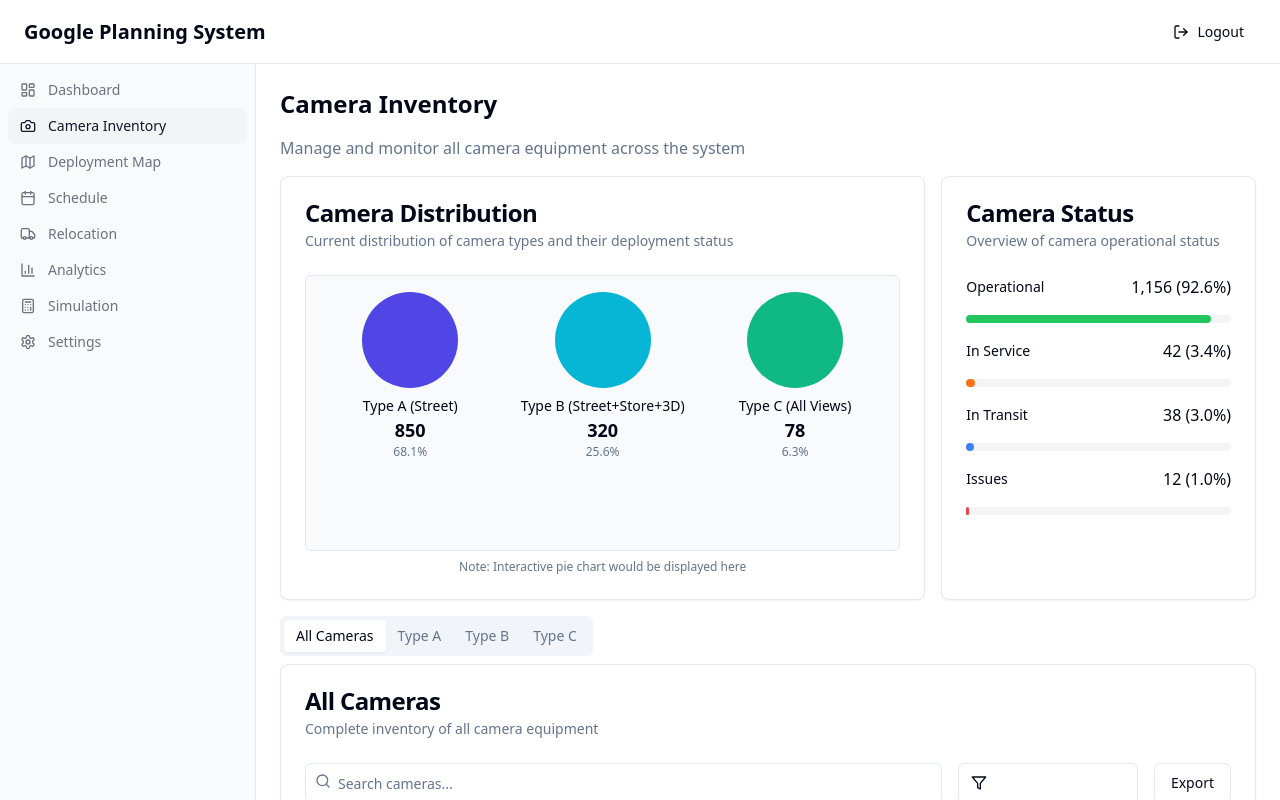
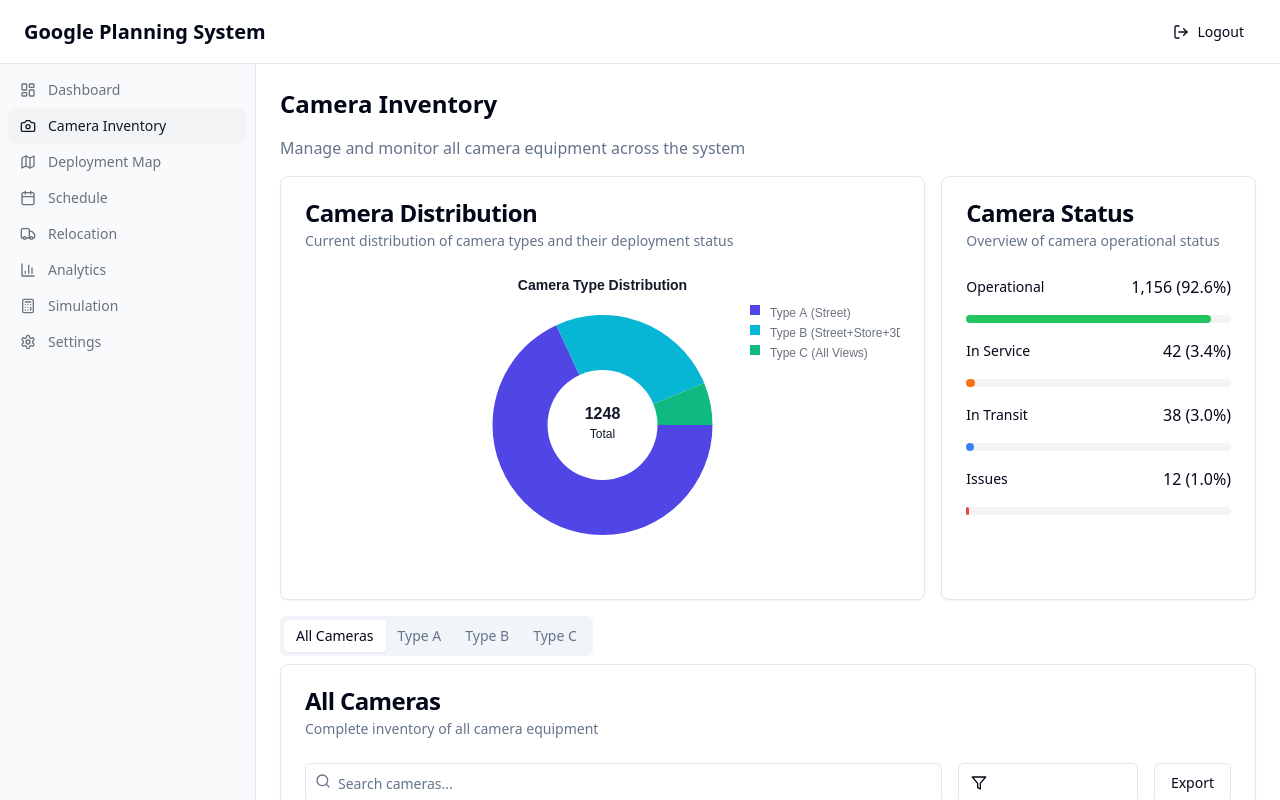
Before and after one commit to dzodze00/googleplanning, a Next.js app: page /dashboard/cameras in a window 1280 px wide. Shown: the top 800 px of the page. Built offline with nearby package versions, Linux system fonts and the light colour scheme.

Commit message:
Update camera-type-distribution.tsx

```diff
--- a/components/camera-type-distribution.tsx
+++ b/components/camera-type-distribution.tsx
@@ -1,32 +1,18 @@
 "use client"
+
+import { InteractiveChart } from "@/components/interactive-chart"
 
 export function CameraTypeDistribution() {
   // Mock data for camera distribution
   const data = [
-    { name: "Type A (Street)", value: 850, color: "#4f46e5" },
-    { name: "Type B (Street+Store+3D)", value: 320, color: "#06b6d4" },
-    { name: "Type C (All Views)", value: 78, color: "#10b981" },
+    { label: "Type A (Street)", value: 850, color: "#4f46e5" },
+    { label: "Type B (Street+Store+3D)", value: 320, color: "#06b6d4" },
+    { label: "Type C (All Views)", value: 78, color: "#10b981" },
   ]
 
   return (
     <div className="h-[300px] w-full">
-      <div className="flex h-full flex-col">
-        <div className="flex-1 rounded-md border bg-gray-50 p-4">
-          <div className="grid grid-cols-3 gap-4">
-            {data.map((item) => (
-              <div key={item.name} className="flex flex-col items-center justify-center">
-                <div className="mb-2 h-24 w-24 rounded-full" style={{ backgroundColor: item.color }}></div>
-                <div className="text-sm font-medium">{item.name}</div>
-                <div className="text-lg font-bold">{item.value}</div>
-                <div className="text-xs text-muted-foreground">{((item.value / 1248) * 100).toFixed(1)}%</div>
-              </div>
-            ))}
-          </div>
-        </div>
-        <div className="mt-2 text-xs text-center text-muted-foreground">
-          Note: Interactive pie chart would be displayed here
-        </div>
-      </div>
+      <InteractiveChart data={data} type="pie" title="Camera Type Distribution" />
     </div>
   )
 }
```
